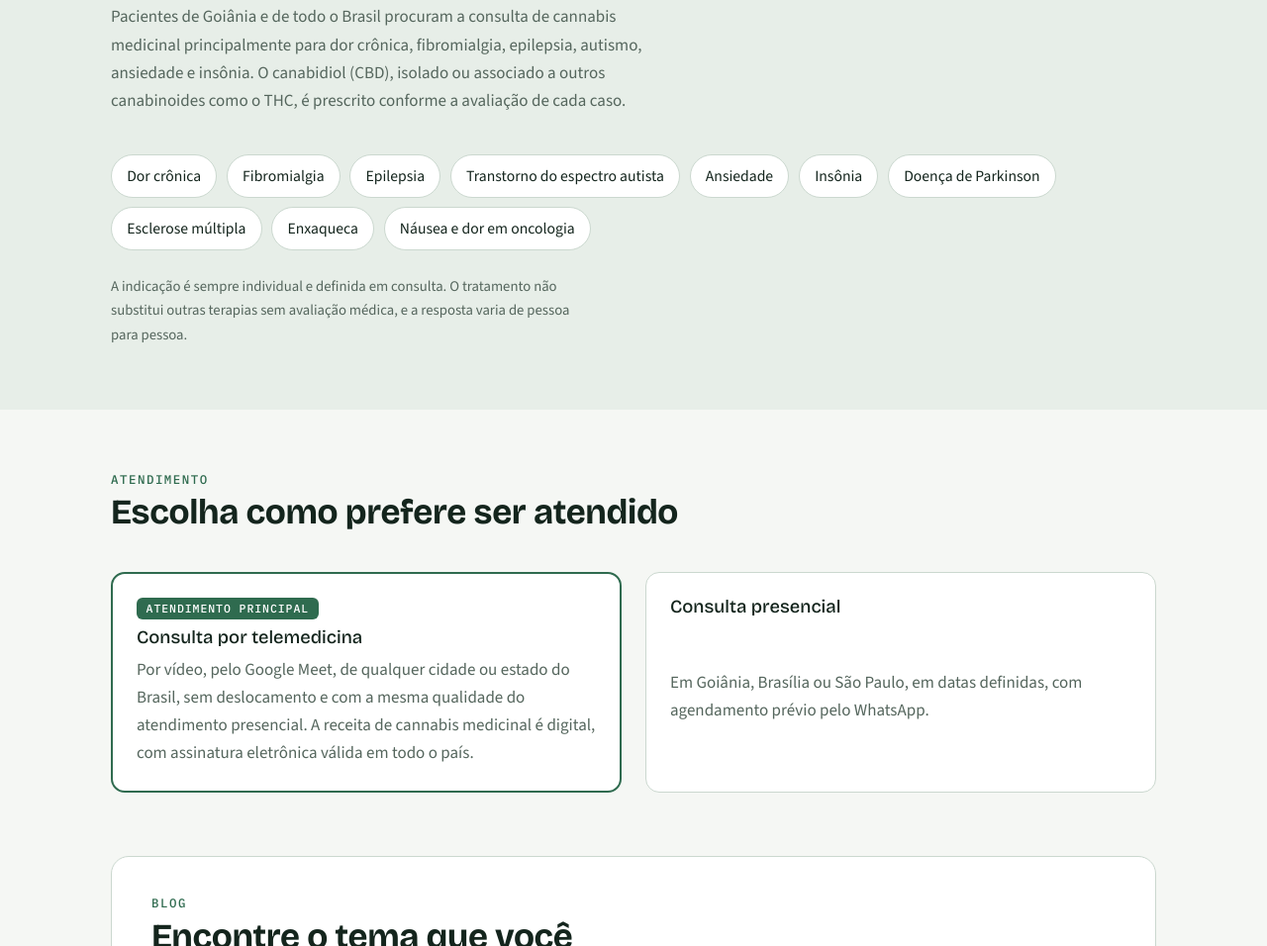
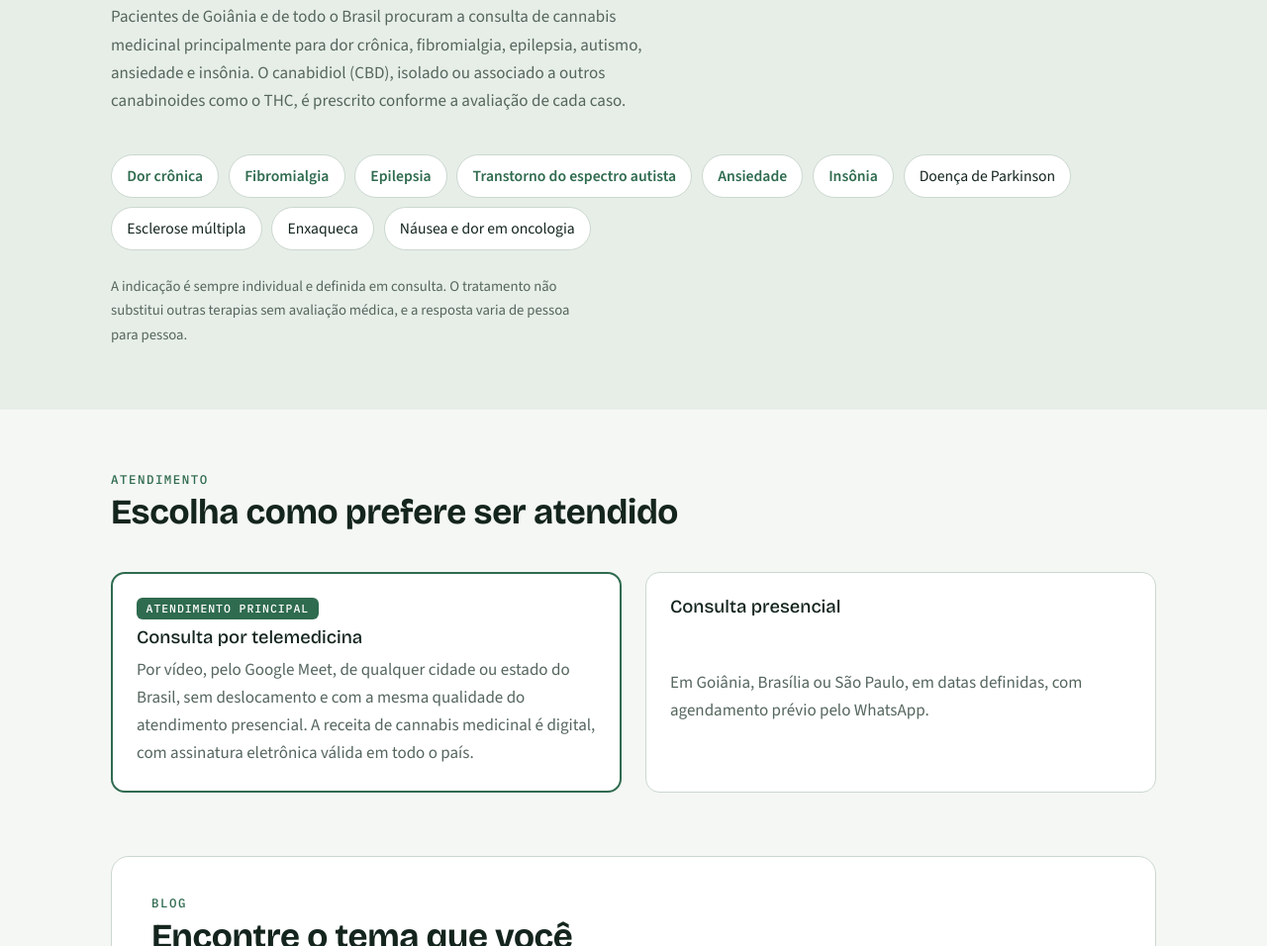
Before and after one commit to joaonormanhaimo/joaonormanhaimo.github.io, a plain HTML site: page index.html in a window 1280 px wide. Shown: the part 1980-2936 px from the top of the page at 99% size. Drawn offline with nearby package versions, Linux system fonts and the light colour scheme.

Commit message:
Liga as condições da página inicial às novas páginas

```diff
--- a/index.html
+++ b/index.html
@@ -145,7 +145,9 @@ a:focus-visible,.btn:focus-visible,summary:focus-visible{outline:3px solid var(-
 
 /* condições */
 .conds{display:flex;flex-wrap:wrap;gap:.6rem}
-.conds span{padding:.5rem .95rem;border:1px solid var(--line);border-radius:999px;background:var(--surface);font-size:.98rem}
+.conds span,.conds a{padding:.5rem .95rem;border:1px solid var(--line);border-radius:999px;background:var(--surface);font-size:.98rem}
+.conds a{color:var(--accent);text-decoration:none;font-weight:600}
+.conds a:hover{border-color:var(--accent)}
 .note{margin-top:var(--s3);font-size:.92rem;color:var(--muted)}
 
 /* ECS — detalhe do tema */
@@ -266,7 +268,7 @@ footer .wrap{display:grid;gap:.4rem}
       <p class="muted">Pacientes de Goiânia e de todo o Brasil procuram a consulta de cannabis medicinal principalmente para dor crônica, fibromialgia, epilepsia, autismo, ansiedade e insônia. O canabidiol (CBD), isolado ou associado a outros canabinoides como o THC, é prescrito conforme a avaliação de cada caso.</p>
     </div>
     <div class="conds">
-      <span>Dor crônica</span><span>Fibromialgia</span><span>Epilepsia</span><span>Transtorno do espectro autista</span><span>Ansiedade</span><span>Insônia</span><span>Doença de Parkinson</span><span>Esclerose múltipla</span><span>Enxaqueca</span><span>Náusea e dor em oncologia</span>
+      <a href="cbd-para-dor-cronica/">Dor crônica</a><a href="cannabis-medicinal-para-fibromialgia/">Fibromialgia</a><a href="canabidiol-para-epilepsia/">Epilepsia</a><a href="cannabis-medicinal-para-autismo/">Transtorno do espectro autista</a><a href="cbd-para-ansiedade-e-insonia/">Ansiedade</a><a href="cbd-para-ansiedade-e-insonia/">Insônia</a><span>Doença de Parkinson</span><span>Esclerose múltipla</span><span>Enxaqueca</span><span>Náusea e dor em oncologia</span>
     </div>
     <p class="note">A indicação é sempre individual e definida em consulta. O tratamento não substitui outras terapias sem avaliação médica, e a resposta varia de pessoa para pessoa.</p>
   </div>
```
